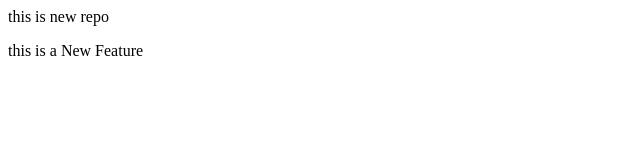
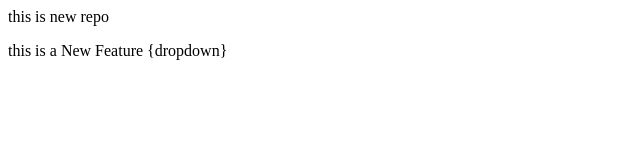
Before and after one commit to Ekansh-31/localrepo, a plain HTML site: page index.html in a window 1280 px wide. Shown: the full height of the page, 0-640 px from the left. Drawn offline with Linux system fonts and the light colour scheme.

Commit message:
Add Dropdown

```diff
--- a/index.html
+++ b/index.html
@@ -1,2 +1,2 @@
 <p>this is new repo</p>
-<p>this is a New Feature</p>
+<p>this is a New Feature {dropdown}</p>
```
